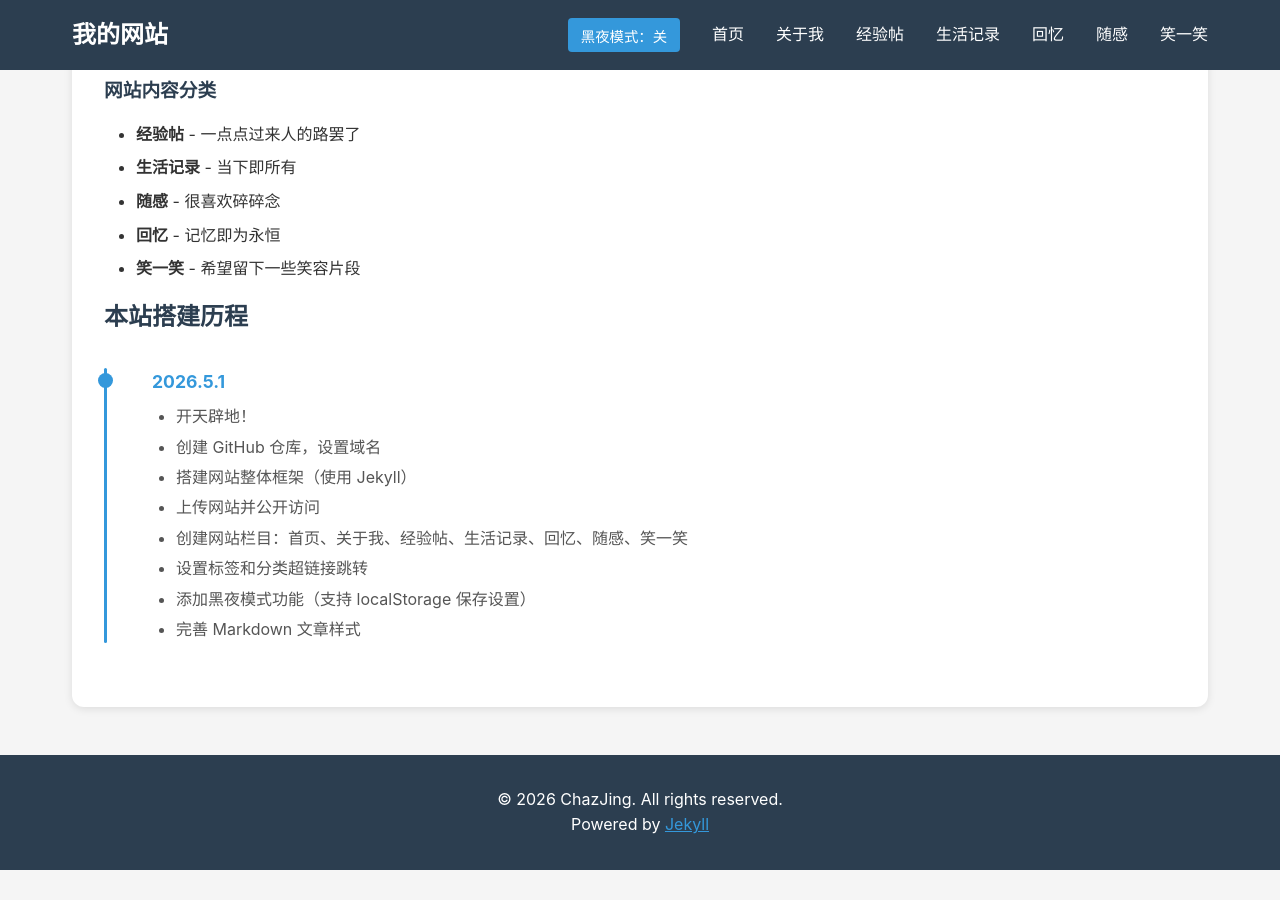
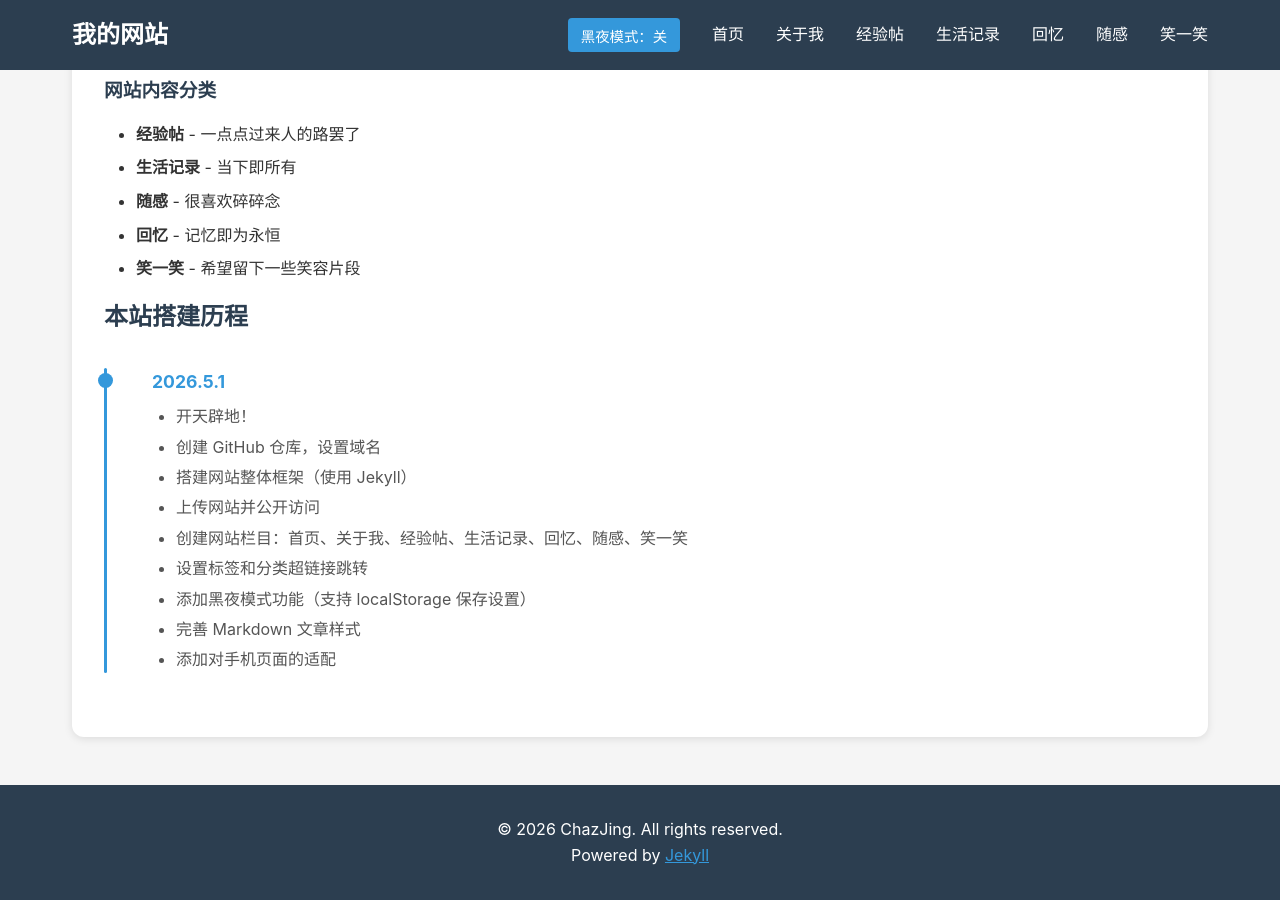
Before and after one commit to ChazJing/ChazJing.github.io, a Jekyll site: the page built from about.md, in a window 1280 px wide and 900 px high, scrolled down 494 px. Built offline with Jekyll 4.4.1, drawn with Linux system fonts in a browser that asks for light colours; before the commit the page ends 1364 px from its top, so only the background shows below that.

Commit message:
Update about.md

```diff
--- a/about.md
+++ b/about.md
@@ -51,6 +51,7 @@ title: 关于我
                         <li>设置标签和分类超链接跳转</li>
                         <li>添加黑夜模式功能（支持 localStorage 保存设置）</li>
                         <li>完善 Markdown 文章样式</li>
+                        <li>添加对手机页面的适配</li>
                     </ul>
                 </div>
             </div>
```
